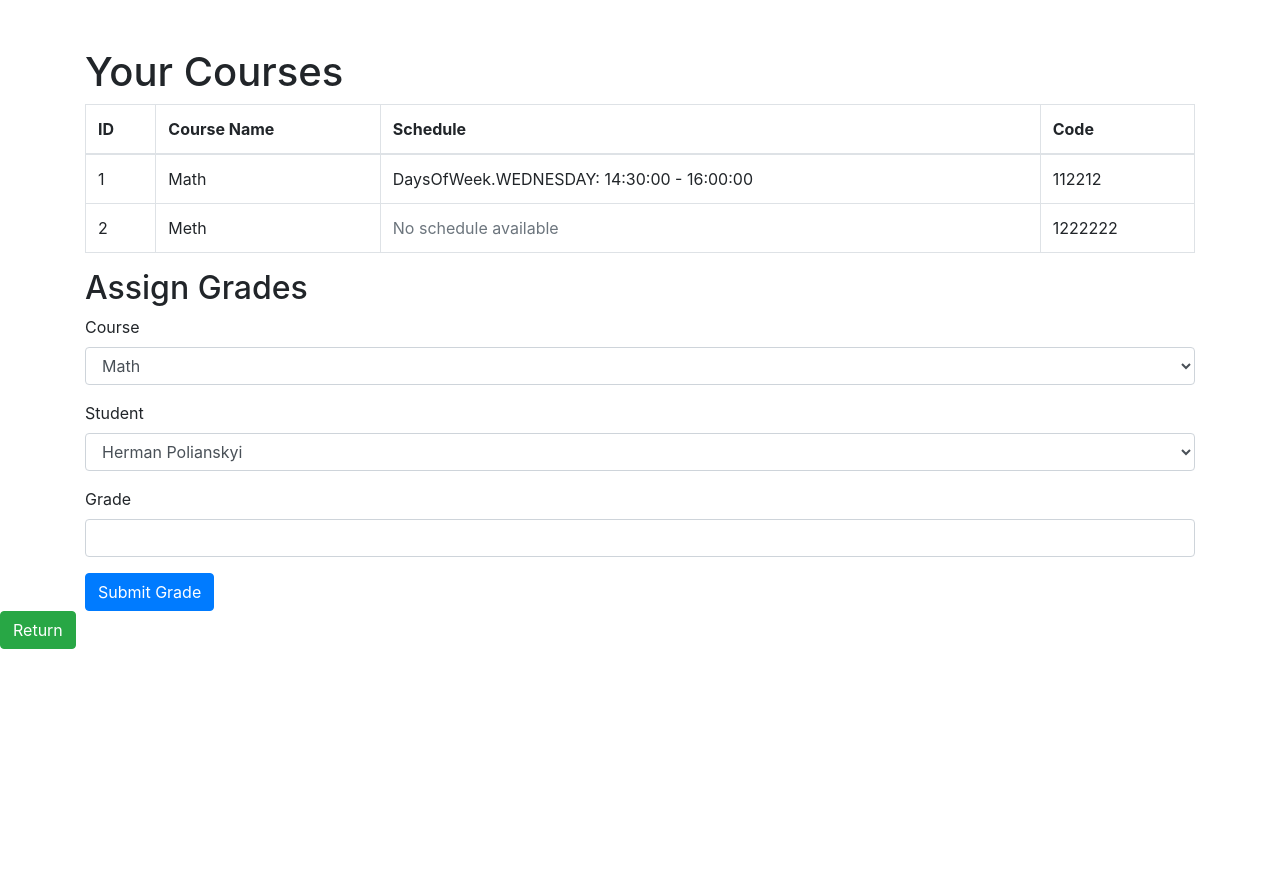
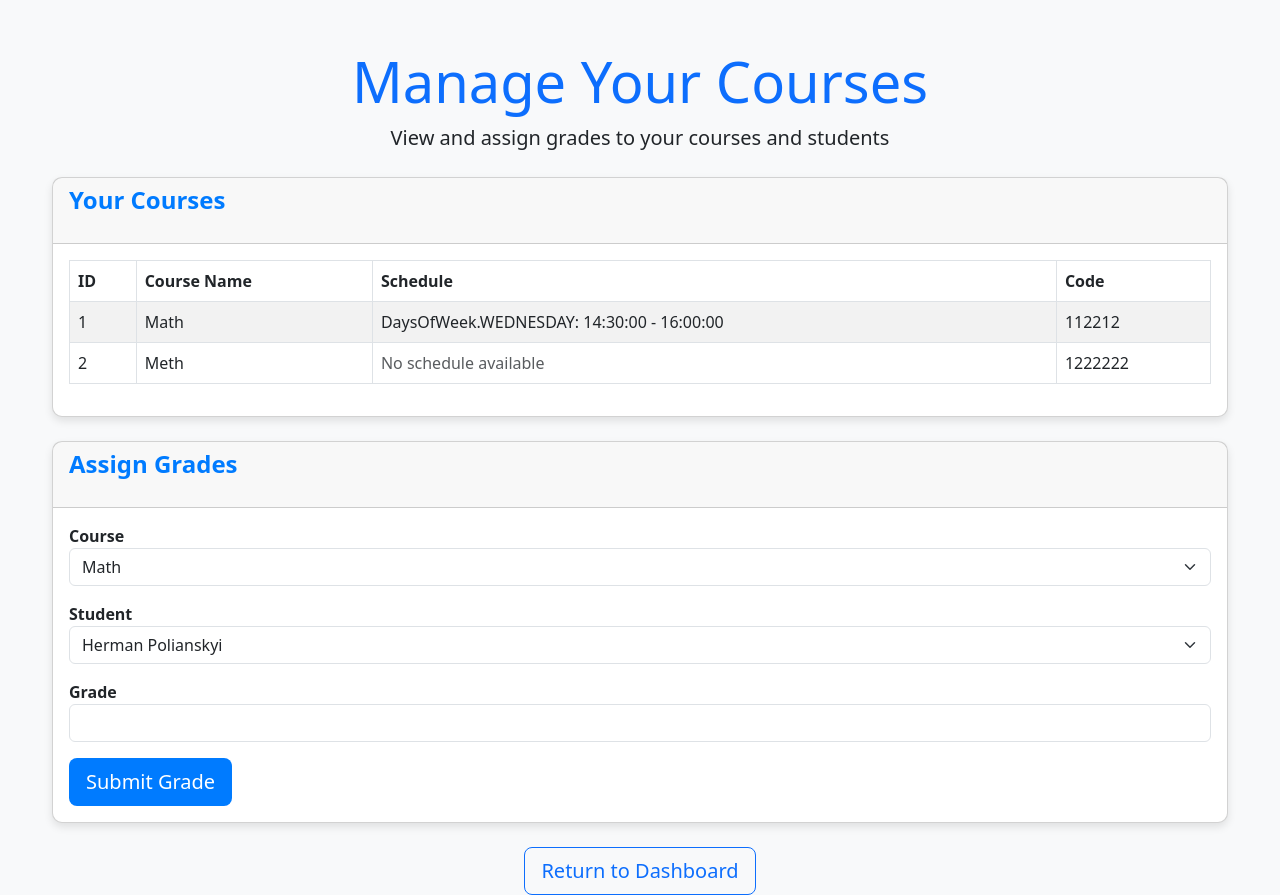
Before and after one commit to Herman-GIT-1/origin, a Flask app: page /teacher_page/teacher_courses in a window 1280 px wide. Before the commit the page ends 649 px from the top, so only its background shows below. Run offline with Flask 3, Linux system fonts and the light colour scheme; a user stored in the database is signed in; data comes from the database, SQL or seed files in the repository.

Commit message:
Update teacher_courses.html

```diff
--- a/templates/teacher_courses.html
+++ b/templates/teacher_courses.html
@@ -2,13 +2,61 @@
 <html lang="en">
 <head>
     <meta charset="UTF-8">
+    <meta name="viewport" content="width=device-width, initial-scale=1.0">
     <title>Teacher - Manage Courses</title>
-    <link rel="stylesheet" href="https://cdn.jsdelivr.net/npm/bootstrap@4.3.1/dist/css/bootstrap.min.css">
+    <link href="https://cdn.jsdelivr.net/npm/bootstrap@5.3.0/dist/css/bootstrap.min.css" rel="stylesheet">
+    <style>
+        body {
+            background-color: #f8f9fa;
+        }
+        .container {
+            max-width: 1200px;
+        }
+        .table thead {
+            background-color: #007bff;
+            color: white;
+        }
+        .table tbody tr:hover {
+            background-color: #e9ecef;
+        }
+        .form-group label {
+            font-weight: bold;
+        }
+        .btn-custom {
+            background-color: #007bff;
+            color: white;
+        }
+        .btn-custom:hover {
+            background-color: #0056b3;
+        }
+        .section-title {
+            font-size: 1.5rem;
+            font-weight: bold;
+            color: #007bff;
+            margin-bottom: 20px;
+        }
+        .card {
+            border-radius: 10px;
+            box-shadow: 0 4px 8px rgba(0, 0, 0, 0.1);
+        }
+    </style>
 </head>
 <body>
+
 <div class="container mt-5">
-    <h1>Your Courses</h1>
-    <table class="table table-bordered">
+    <!-- Header -->
+    <div class="text-center mb-4">
+        <h1 class="display-4 text-primary">Manage Your Courses</h1>
+        <p class="lead">View and assign grades to your courses and students</p>
+    </div>
+
+    <!-- Courses Table -->
+    <div class="card mb-4">
+        <div class="card-header">
+            <h2 class="section-title">Your Courses</h2>
+        </div>
+        <div class="card-body">
+            <table class="table table-bordered table-striped">
                 <thead>
                     <tr>
                         <th>ID</th>
@@ -39,20 +87,27 @@
                     {% endfor %}
                 </tbody>
             </table>
+        </div>
+    </div>
 
-    <h2>Assign Grades</h2>
+    <!-- Assign Grades Form -->
+    <div class="card">
+        <div class="card-header">
+            <h2 class="section-title">Assign Grades</h2>
+        </div>
+        <div class="card-body">
             <form method="POST">
-        <div class="form-group">
+                <div class="form-group mb-3">
                     <label for="course_id">Course</label>
-            <select name="course_id" class="form-control">
+                    <select name="course_id" class="form-select" required>
                         {% for course in courses %}
                             <option value="{{ course.id }}">{{ course.name }}</option>
                         {% endfor %}
                     </select>
                 </div>
-        <div class="form-group">
+                <div class="form-group mb-3">
                     <label for="user_id">Student</label>
-            <select name="user_id" class="form-control">
+                    <select name="user_id" class="form-select" required>
                         {% for course in courses %}
                             {% for user in students %}
                                 <option value="{{ user.id }}">{{ user.first_name }} {{ user.last_name }}</option>
@@ -60,13 +115,24 @@
                         {% endfor %}
                     </select>
                 </div>
-        <div class="form-group">
+                <div class="form-group mb-3">
                     <label for="grade">Grade</label>
                     <input type="text" name="grade" class="form-control" required>
                 </div>
-        <button type="submit" class="btn btn-primary">Submit Grade</button>
+                <button type="submit" class="btn btn-custom btn-lg">Submit Grade</button>
             </form>
         </div>
-<a href="{{ url_for('teacher_page') }}" class="btn btn-success mb-3">Return</a>
+    </div>
+
+    <!-- Return Button -->
+    <div class="text-center mt-4">
+        <a href="{{ url_for('teacher_page') }}" class="btn btn-outline-primary btn-lg">Return to Dashboard</a>
+    </div>
+
+</div>
+
+<!-- Optional Bootstrap JS (for some components like modal) -->
+<script src="https://cdn.jsdelivr.net/npm/bootstrap@5.3.0/dist/js/bootstrap.bundle.min.js"></script>
+
 </body>
 </html>
```
Lines whose indentation alone changed are shown as unchanged.
